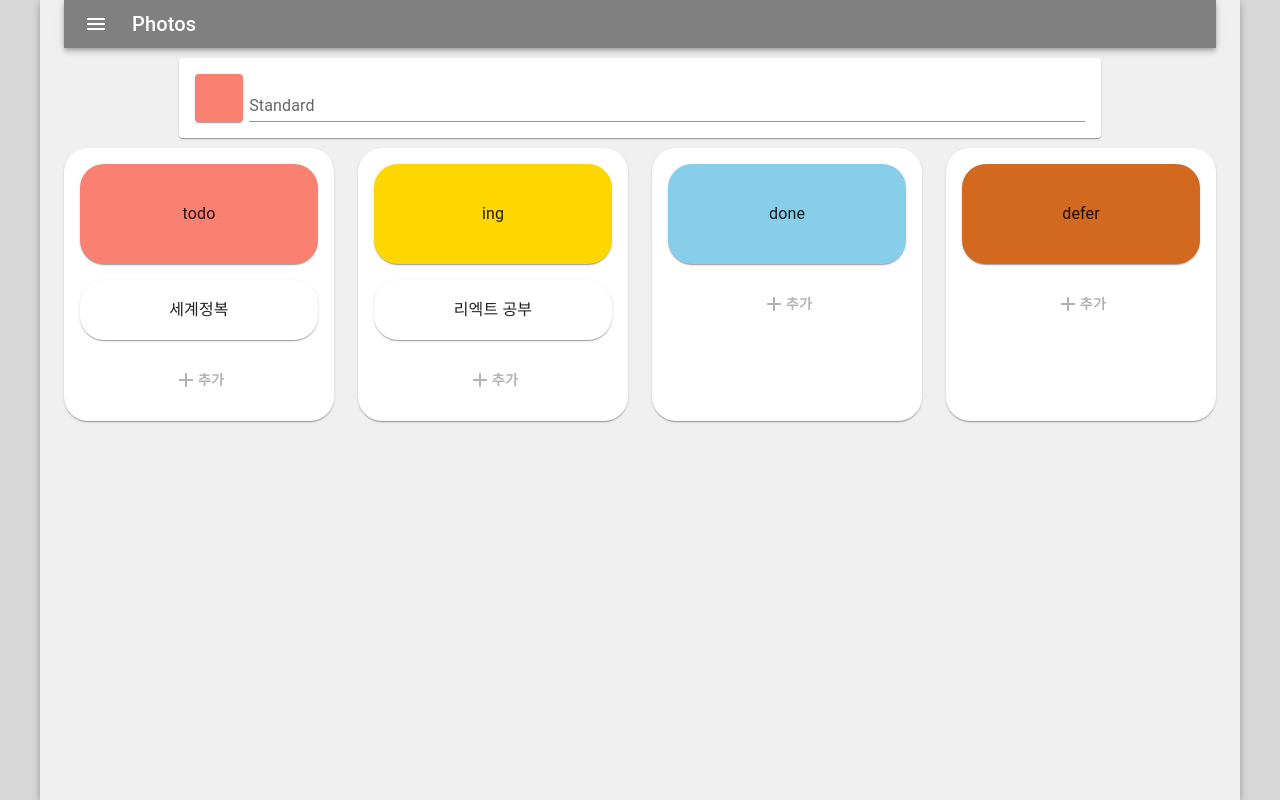
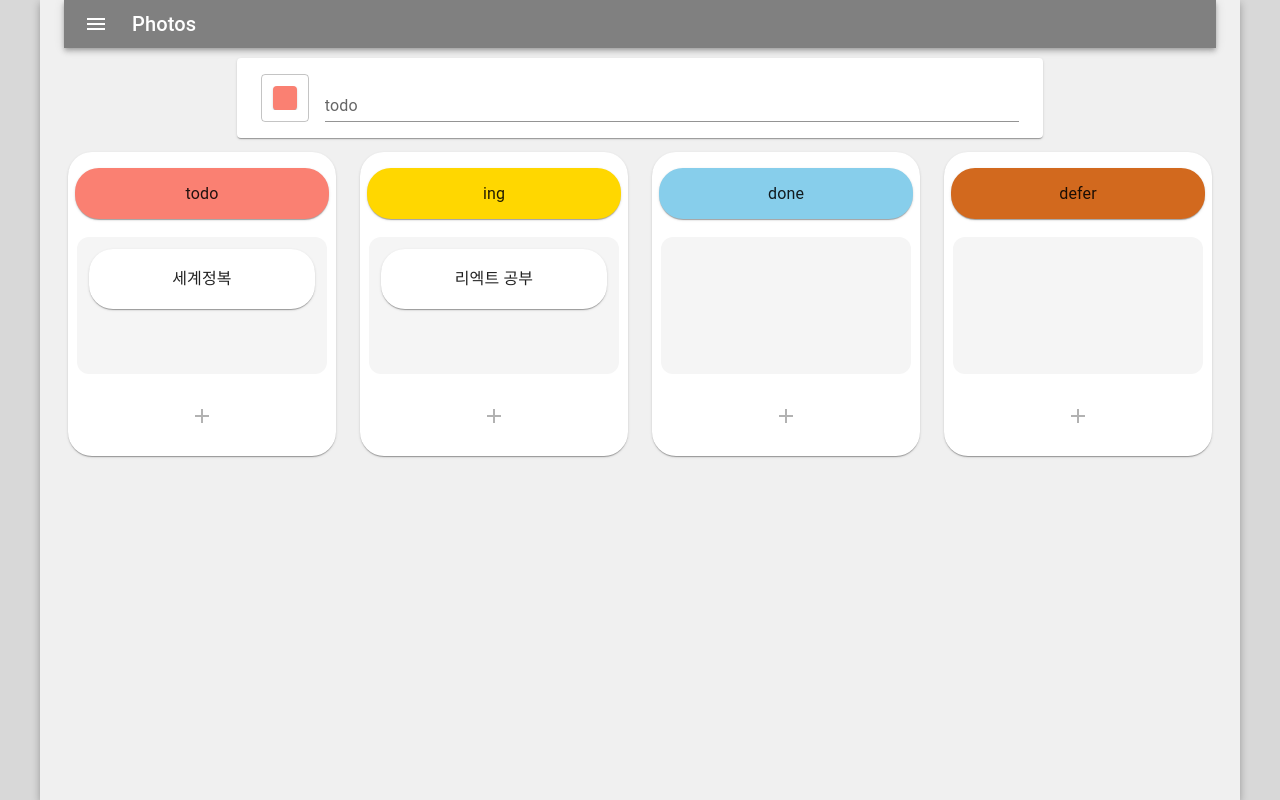
Before and after one commit to obov/5thhh, a React (Create React App) app: page / in a window 1280 px wide. Built offline with nearby package versions, Linux system fonts and the light colour scheme.

Commit message:
store grouping / double click issue / color picker

```diff
--- a/src/components/Board.jsx
+++ b/src/components/Board.jsx
@@ -1,11 +1,16 @@
 import { Button, Card } from "@mui/material";
 import Todo from "./Todo";
 import AddOutlinedIcon from "@mui/icons-material/AddOutlined";
-import { useSelector } from "react-redux";
-const Board = ({ type, color, todos, setPhase }) => {
+import { useDispatch, useSelector } from "react-redux";
+import { setPhase } from "../redux/store";
+import { Box } from "@mui/system";
+
+const Board = ({ phase, todos }) => {
+  const { color, name } = phase;
   const inputRef = useSelector((state) => state.inputRef);
+  const dispatch = useDispatch();
   const handleClick = () => {
-    setPhase();
+    dispatch(setPhase(phase.num));
     inputRef.current.children[1].children[0].focus();
   };
   return (
@@ -15,33 +20,81 @@ const Board = ({ type, color, todos, setPhase }) => {
         flexDirection: "column",
         alignItems: "center",
         flex: "1",
-        padding: "16px",
+        paddingY: "16px",
         borderRadius: "24px",
         gap: "16px",
+        maxHeight: "80vh",
+        "@media (max-width: 900px)": {
+          paddingX: "8px",
+          flexDirection: "row",
+          minHeight: `${
+            todos.length > 2
+              ? todos.length < 6
+                ? todos.length * 60
+                : 300
+              : 120
+          }px`,
+          flex: 0,
+        },
       }}
     >
       <Card
         sx={{
           backgroundColor: color,
-          width: "100%",
+          width: "95%",
           height: 100,
+          margin: "0 auto",
           borderRadius: "24px",
           display: "flex",
           alignItems: "center",
           justifyContent: "center",
+          "@media (max-width: 900px)": {
+            width: "20%",
+            height: "100%",
+          },
         }}
       >
-        {type}
+        {name}
       </Card>
-      {todos?.map((todo) => (
-        <Todo key={todo.id} {...todo} />
-      ))}
+      <Box
+        sx={{
+          width: "95%",
+          overflow: "hidden",
+          padding: "2px",
+          height: "100%",
+          marginX: "0 auto",
+        }}
+      >
+        <Box
+          sx={{
+            width: "100%",
+            paddingY: "12px",
+            display: "flex",
+            flexDirection: "column",
+            alignItems: "center",
+            gap: "16px",
+            overflowY: "auto",
+            height: "100%",
+            backgroundColor: "rgb(245,245,245)",
+            borderRadius: "12px",
+            paddingX: "12px",
+            "@media (max-width: 900px)": {},
+          }}
+        >
+          {todos?.map((todo) => (
+            <Todo key={todo.id} {...todo} />
+          ))}
+        </Box>
+      </Box>
       <Button
         onClick={handleClick}
         sx={{
           boxShadow: "1px 1px 1px transparent",
           color: "rgba(0,0,0,0.3)",
-          borderRadius: "20px",
+          borderRadius: "26px",
+          maxWidth: "52px",
+          minWidth: "52px",
+          height: "52px",
           padding: "12px",
           fontWeight: 600,
           "&:hover": {
@@ -51,7 +104,6 @@ const Board = ({ type, color, todos, setPhase }) => {
         }}
       >
         <AddOutlinedIcon />
-        추가
       </Button>
     </Card>
   );
--- a/src/components/Header.jsx
+++ b/src/components/Header.jsx
@@ -1,5 +1,6 @@
 import { AppBar, IconButton, Toolbar, Typography } from "@mui/material";
 import MenuIcon from "@mui/icons-material/Menu";
+
 const Header = () => {
   return (
     <AppBar position="static" sx={{ backgroundColor: "gray" }}>
--- a/src/components/Layout.jsx
+++ b/src/components/Layout.jsx
@@ -1,12 +1,21 @@
 import { Box } from "@mui/material";
 import Container from "@mui/material/Container";
+import { useSelector } from "react-redux";
 import Header from "./Header";
+
 const Layout = ({ children }) => {
+  const todos = useSelector((state) => state.todos);
+  const phases = JSON.parse(process.env.REACT_APP_PHASES);
+  let sum = 0;
+  for (let phase of phases) {
+    if (Math.min(todos[phase.num].length - 2, 3) > 0) {
+      sum += Math.min(todos[phase.num].length - 2, 3);
+    }
+  }
   return (
     <Box
       sx={{
-        width: "100vw",
-        height: "100vh",
+        width: `calc(100vw - ${Math.max(0, sum - 3) && 8}px)`,
         backgroundColor: "rgba(200,200,200,0.7)",
       }}
     >
@@ -17,10 +26,13 @@ const Layout = ({ children }) => {
           flexDirection: "column",
           justifyContent: "flex-start",
           alignItems: "center",
-          height: "100vh",
           backgroundColor: "rgb(240,240,240)",
           gap: "10px",
+          height: "100vh",
           boxShadow: "0 3px 8px rgba(0,0,0,0.3)",
+          "@media (max-width: 900px)": {
+            height: `${100 + Math.max(0, sum - 3) * 7}vh`,
+          },
         }}
       >
         <Header />
--- a/src/components/MainInput.jsx
+++ b/src/components/MainInput.jsx
@@ -1,14 +1,24 @@
-import { Card, TextField } from "@mui/material";
+import {
+  Box,
+  Card,
+  FormControl,
+  MenuItem,
+  Select,
+  TextField,
+} from "@mui/material";
 import { useRef } from "react";
 import { useEffect } from "react";
 import { useState } from "react";
-import { useDispatch } from "react-redux";
-import { add, setRef } from "../redux/store";
+import { useDispatch, useSelector } from "react-redux";
+import { add, setPhase, setRef } from "../redux/store";
 
-const MainInput = ({ phaseNum }) => {
+const MainInput = () => {
   const dispatch = useDispatch();
+  const phases = JSON.parse(process.env.REACT_APP_PHASES);
+  const phaseNum = useSelector((state) => state.phaseNum);
+  const [newTodoTitle, setNewTodoTitle] = useState("");
   const inputRef = useRef(null);
-  const [newTodoTitle, setNewTodoTitle] = useState("");
+
   const handleChangeTitle = ({ target }) => {
     setNewTodoTitle(target.value);
   };
@@ -17,32 +27,81 @@ const MainInput = ({ phaseNum }) => {
     dispatch(add({ id: Date.now(), title: newTodoTitle, phase: phaseNum }));
     setNewTodoTitle("");
   };
-  const phases = JSON.parse(process.env.REACT_APP_PHASES);
+  const handleChangePhase = ({ target }) => {
+    dispatch(setPhase(target.value));
+  };
+
   useEffect(() => {
     dispatch(setRef(inputRef));
   });
   return (
     <Card
-      sx={{ width: "80%", padding: "16px", display: "flex", gap: "6px" }}
+      sx={{
+        display: "flex",
+        width: "70%",
+        minHeight: "80px",
+        padding: "0 24px 0 16px",
+        justifyContent: "center",
+        alignItems: "center",
+        gap: "8px",
+        "@media (max-width: 600px)": {
+          width: "95%",
+          minWidth: "280px",
+        },
+      }}
+    >
+      <FormControl
+        sx={{
+          m: 1,
+          flexGrow: 0,
+        }}
+      >
+        <Select
+          value={phaseNum}
+          sx={{ minWidth: "48px", maxWidth: "48px", minHeight: "48px" }}
+          onChange={handleChangePhase}
+          displayEmpty
+          inputProps={{
+            "aria-label": "Without label",
+            IconComponent: () => null,
+            sx: {
+              padding: "0px",
+              display: "flex",
+              justifyContent: "center",
+              alignItems: "center",
+              paddingRight: "0px !important",
+            },
+          }}
+        >
+          {phases.map((phase) => (
+            <MenuItem key={phase.num} value={phase.num}>
+              <Card
+                sx={{
+                  width: "24px",
+                  height: "24px",
+                  marginX: "auto",
+                  backgroundColor: phase.color,
+                }}
+              />
+            </MenuItem>
+          ))}
+        </Select>
+      </FormControl>
+      <Box
+        sx={{ display: "flex", gap: "6px", flexGrow: 2 }}
         component="form"
         onSubmit={handleSubmit}
       >
-      <Card
-        sx={{
-          width: "24px",
-          padding: "24px",
-          backgroundColor: phases.find((p) => p.num === phaseNum).color,
-        }}
-      />
         <TextField
           value={newTodoTitle}
           sx={{ width: "100%" }}
           onChange={handleChangeTitle}
           id="standard-basic"
-        label="Standard"
+          label={phases.find((phase) => phase.num === phaseNum).name}
           variant="standard"
           ref={inputRef}
         />
+      </Box>
     </Card>
   );
 };
--- a/src/components/Todo.jsx
+++ b/src/components/Todo.jsx
@@ -5,21 +5,17 @@ import { useDispatch } from "react-redux";
 import { up, down } from "../redux/store";
 const Todo = ({ title, phase, id }) => {
   const dispatch = useDispatch();
-  const handleClickLeft = () => {
-    setTimeout(() => {
-      dispatch(down({ id }));
-    }, 200);
+  const handleAnimationEndLeft = () => {
+    dispatch(down({ id, phase }));
   };
-  const handleClickRight = () => {
-    setTimeout(() => {
-      dispatch(up({ id }));
-    }, 200);
+  const handleAnimationEndRight = () => {
+    dispatch(up({ id, phase }));
   };
   return (
     <Card
       sx={{
         width: "100%",
-        height: 60,
+        minHeight: 60,
         display: "flex",
         alignItems: "center",
         justifyContent: "space-between",
@@ -43,11 +39,19 @@ const Todo = ({ title, phase, id }) => {
         },
       }}
     >
-      <Button className="btn" disabled={phase === 1} onClick={handleClickLeft}>
+      <Button
+        className="btn"
+        disabled={phase === 1}
+        onAnimationEnd={handleAnimationEndLeft}
+      >
         <KeyboardArrowLeftIcon className="arrow" />
       </Button>
       <Box>{title}</Box>
-      <Button className="btn" disabled={phase === 4} onClick={handleClickRight}>
+      <Button
+        className="btn"
+        disabled={phase === 4}
+        onAnimationEnd={handleAnimationEndRight}
+      >
         <KeyboardArrowRightIcon className="arrow" />
       </Button>
     </Card>
--- a/src/pages/Boards.jsx
+++ b/src/pages/Boards.jsx
@@ -1,32 +1,30 @@
 import { Box } from "@mui/material";
-import { useState } from "react";
 import { useSelector } from "react-redux";
 import Board from "../components/Board";
 import MainInput from "../components/MainInput";
 
 const Boards = () => {
   const todos = useSelector((state) => state.todos);
-  const [phaseNum, setPhaseNum] = useState(1);
   const phases = JSON.parse(process.env.REACT_APP_PHASES);
   return (
     <>
-      <MainInput phaseNum={phaseNum} />
+      <MainInput />
       <Box
         sx={{
           width: "100%",
           display: "flex",
+          overflow: "hidden",
+          padding: "4px",
           justifyContent: "center",
           gap: "24px",
+          "@media (max-width: 900px)": {
+            flexDirection: "column",
+            justifyContent: "flex-start",
+          },
         }}
       >
         {phases.map((phase) => (
-          <Board
-            key={phase.name}
-            type={phase.name}
-            color={phase.color}
-            todos={todos.filter((todo) => todo.phase === phase.num)}
-            setPhase={() => setPhaseNum(phase.num)}
-          />
+          <Board key={phase.name} phase={phase} todos={todos[phase.num]} />
         ))}
       </Box>
     </>
--- a/src/redux/store.js
+++ b/src/redux/store.js
@@ -1,32 +1,54 @@
 import { configureStore, createSlice } from "@reduxjs/toolkit";
+const phases = JSON.parse(process.env.REACT_APP_PHASES);
 
 const initialTodos = [
   { id: 333, title: "세계정복", phase: 1 },
   { id: 222, title: "리엑트 공부", phase: 2 },
 ];
 
+const attachGroups = (initialTodos, phases) => {
+  const groups = phases.reduce((pre, phase) => {
+    pre[phase.num] = [];
+    return pre;
+  }, {});
+  for (let todo of initialTodos) {
+    groups[todo.phase].push({ ...todo, inserted: Date.now() });
+  }
+  return { data: initialTodos, ...groups };
+};
+
 const todo = createSlice({
   name: "todosReducer",
-  initialState: initialTodos,
+  initialState: attachGroups(initialTodos, phases),
   reducers: {
     add: (state, action) => {
-      const { payload } = action;
-      state.push({
-        id: new Date().getTime(),
-        phase: 1,
-        ...payload,
-      });
+      const newTodo = {
+        id: Date.now(),
+        ...action.payload,
+      };
+      state.data.push(newTodo);
+      state[action.payload.phase].push({ ...newTodo, inserted: Date.now() });
     },
     remove: (state, action) => {
-      return state.filter((todo) => todo.id !== action.payload.id);
+      return state.data.filter((todo) => todo.id !== action.payload.id);
     },
     up: (state, action) => {
-      const index = state.findIndex((e) => e.id === action.payload.id);
-      state[index].phase++;
+      const index = state.data.findIndex((e) => e.id === action.payload.id);
+      state.data[index].phase++;
+      const updatedTodo = state.data[index];
+      state[action.payload.phase] = state[action.payload.phase].filter(
+        (todo) => todo.id !== action.payload.id
+      );
+      state[updatedTodo.phase].push({ ...updatedTodo, inserted: Date.now() });
     },
     down: (state, action) => {
-      const index = state.findIndex((e) => e.id === action.payload.id);
-      state[index].phase--;
+      const index = state.data.findIndex((e) => e.id === action.payload.id);
+      state.data[index].phase--;
+      const updatedTodo = state.data[index];
+      state[action.payload.phase] = state[action.payload.phase].filter(
+        (todo) => todo.id !== action.payload.id
+      );
+      state[updatedTodo.phase].push({ ...updatedTodo, inserted: Date.now() });
     },
   },
 });
@@ -47,8 +69,26 @@ const inputRef = createSlice({
 
 export const { setRef } = inputRef.actions;
 
+const initialPhase = 1;
+
+const phaseNum = createSlice({
+  name: "phaseReducer",
+  initialState: initialPhase,
+  reducers: {
+    setPhase: (state, action) => {
+      return action.payload;
+    },
+  },
+});
+
+export const { setPhase } = phaseNum.actions;
+
 export default configureStore({
-  reducer: { todos: todo.reducer, inputRef: inputRef.reducer },
+  reducer: {
+    todos: todo.reducer,
+    inputRef: inputRef.reducer,
+    phaseNum: phaseNum.reducer,
+  },
   middleware: (getDefaultMiddleware) =>
     getDefaultMiddleware({
       serializableCheck: false,
--- a/src/theme/mui.js
+++ b/src/theme/mui.js
@@ -9,4 +9,22 @@ export const theme = createTheme({
       // contrastText: main값을 통해 계산됨
     },
   },
+  components: {
+    MuiCssBaseline: {
+      styleOverrides: `
+        ::-webkit-scrollbar {
+          width: 8px;
+          height: 8px;
+        }
+        ::-webkit-scrollbar-track {
+          background-color: transparent;
+        }
+        ::-webkit-scrollbar-thumb {
+          border-radius: 4px;
+          background-color: rgba(20, 20, 20, 0.3);
+          box-shadow: inset 0 0 6px rgba(255, 255, 255, 0.6);
+        }
+      `,
+    },
+  },
 });
```
Also changed, not shown: 1 other file (tests, documents, lock files or other folders). Lines whose indentation alone changed are shown as unchanged.
